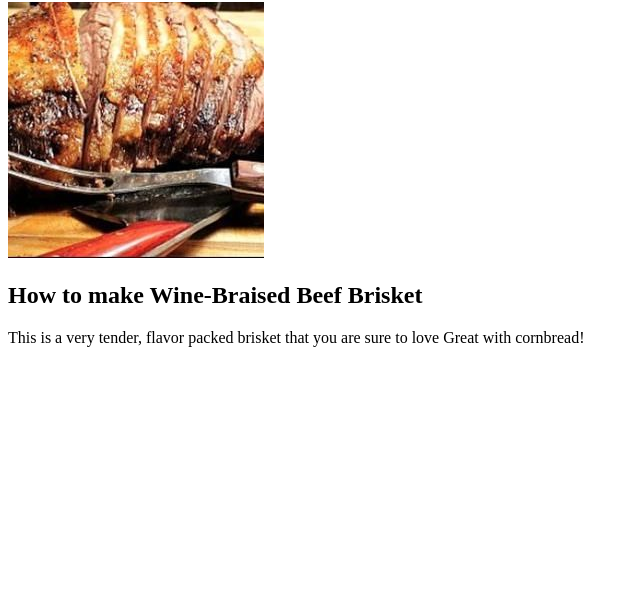
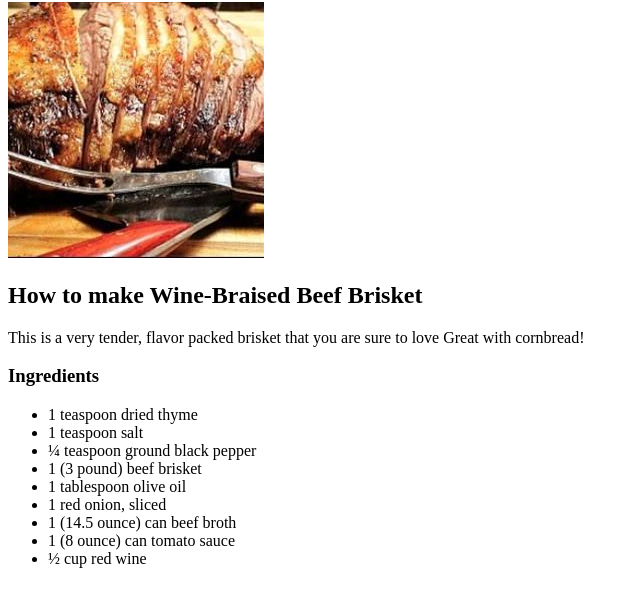
Before and after one commit to bjclifton/odin-recipes, a plain HTML site: page recipes/brisket.html in a window 1280 px wide. Shown: the part 78-684 px from the top of the page, without its empty margins (0-640 px from the left). Drawn offline with Linux system fonts and the light colour scheme.

Commit message:
Add ingredients list to brisket recipe

```diff
--- a/recipes/brisket.html
+++ b/recipes/brisket.html
@@ -15,5 +15,19 @@
             <p>This is a very tender, flavor packed brisket that you are sure to love
                Great with cornbread!
             </p>
+
+            <h3>Ingredients</h3>
+
+            <ul>
+                <li>1 teaspoon dried thyme</li>
+                <li>1 teaspoon salt</li>
+                <li>¼ teaspoon ground black pepper</li>
+                <li>1 (3 pound) beef brisket</li>
+                <li>1 tablespoon olive oil</li>
+                <li>1 red onion, sliced</li>
+                <li>1 (14.5 ounce) can beef broth</li>
+                <li>1 (8 ounce) can tomato sauce</li>
+                <li>½ cup red wine</li>
+            </ul>
         </body>
     </html>
```
